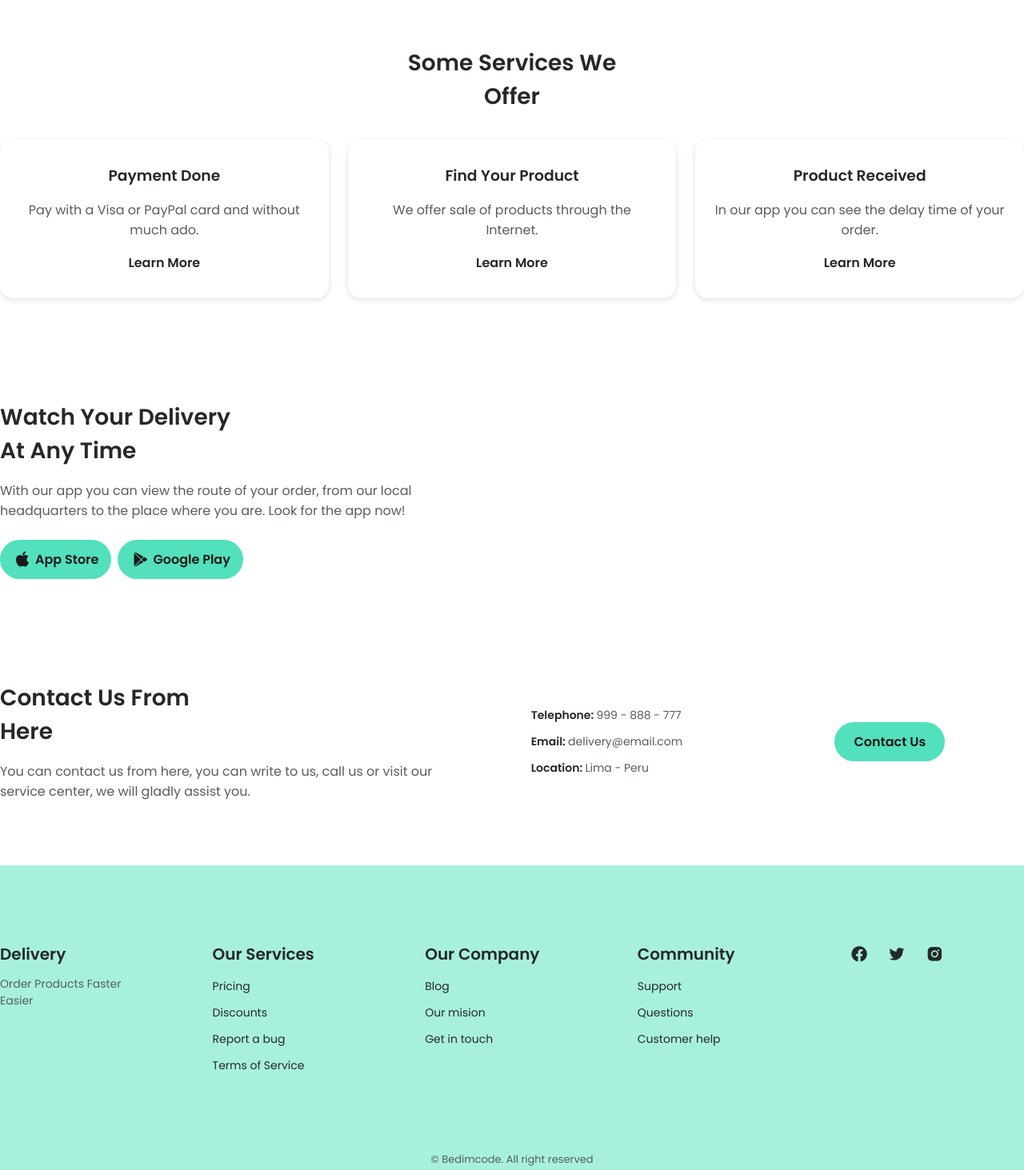
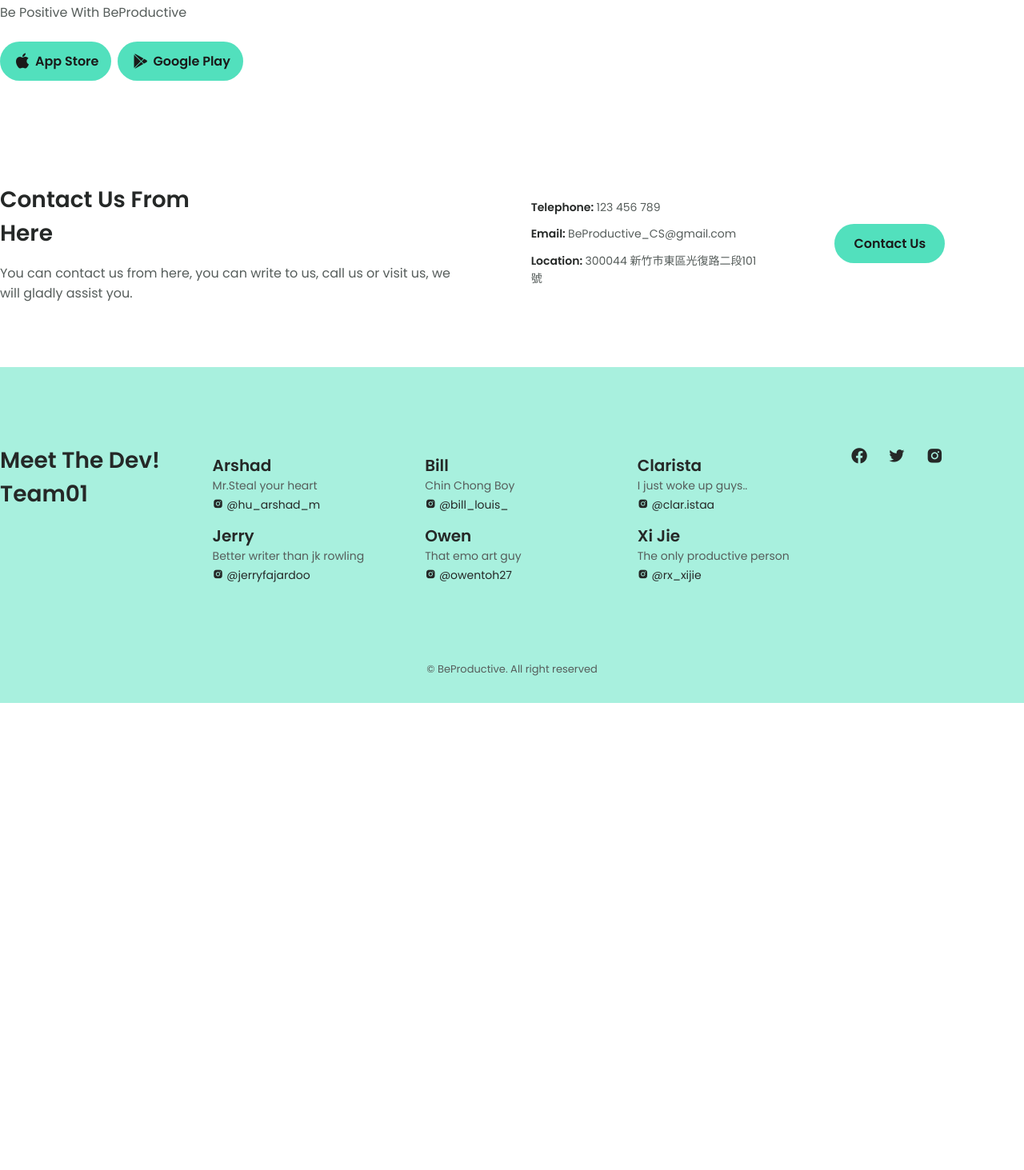
Before and after one commit to billlouis/BeProductive_LP, a plain HTML site: page index.html in a window 1280 px wide. Shown: the part 1187-2650 px from the top of the page at 80% size. After the commit the page ends 2066 px from the top, so only its background shows below. Drawn offline with nearby package versions, Linux system fonts and the light colour scheme.

```diff
--- a/assets/scss/components/_footer.scss
+++ b/assets/scss/components/_footer.scss
@@ -11,6 +11,7 @@
     &__title{
         font-size: var(--h3-font-size);
         margin-bottom: var(--mb-0-75);
+        margin-top: var(--mb-0-75);
     }
     &__logo{
         display: inline-block;
--- a/index.html
+++ b/index.html
@@ -10,7 +10,7 @@
         <!--=============== CSS ===============-->
         <link rel="stylesheet" href="assets/css/styles.css">
 
-        <title>Responsive website delivery</title>
+        <title>BeProductive</title>
     </head>
     <body>
         <!--=============== HEADER ===============-->
@@ -21,16 +21,16 @@
                 <div class="nav__menu" id="nav-menu">
                     <ul class="nav__list">
                         <li class="nav__item">
-                            <a href="#home" class="nav__link active-link">Home</a>
+                            <a href="#home" class="nav__link active-link">About</a>
                         </li>
                         <li class="nav__item">
-                            <a href="#about" class="nav__link">About us</a>
+                            <a href="#features" class="nav__link">Features</a>
                         </li>
                         <li class="nav__item">
-                            <a href="#services" class="nav__link">Services</a>
+                            <a href="#download" class="nav__link">Download</a>
                         </li>
                         <li class="nav__item">
-                            <a href="#contact" class="nav__link">Contact us</a>
+                            <a href="#contact" class="nav__link">Meet Us</a>
                         </li>
 
                         <i class='bx bx-toggle-left change-theme' id="theme-button"></i>
@@ -41,7 +41,7 @@
                     <i class='bx bx-grid-alt'></i>
                 </div>
 
-                <a href="#" class="button button__header">Order Now!</a>
+                <a href="#" class="button button__header">Sign Up!</a>
             </nav>
         </header>
 
@@ -53,68 +53,42 @@
 
                     <div class="home__data">
                         <h1 class="home__title">Be Productive <br> Get Works Done</h1>
-                        <p class="home__description">Order your favorite foods at any time and we will deliver them right to where you are.</p>
+                        <p class="home__description">Don't you feel lonely and unmotivated doing your work alone ?
+                            Don't you want to see what are your friends doing right now ?
+                            We present you our app.</p>
 
-                        <a href="#" class="button">Get Started</a>
+                        <a href="#services" class="button">Get Started</a>
 
                     </div>
                 </div>
             </section>
-
-            <!--=============== ABOUT ===============-->
-            <section class="about section container" id="about">
-                <div class="about__container grid">
-                    <div class="about__data">
-                        <h2 class="section__title-center">Find Out A Little More <br> About Us</h2>
-                        <p class="about__description">We are a company dedicated to the distribution of products by delivery
-                            to your home or to the place where you are, with the best quality of delivery.
-                        </p>
-                    </div>
-
-
-                </div>
-            </section>
-
-            <!--=============== SECURITY ===============-->
-            <section class="security section container">
-                <div class="security__container grid">
-                    <div class="security__data">
-                        <h2 class="section__title-center">Your Safety Is <br> Important</h2>
-                        <p class="security__description">When your order reaches you, we have the health safety protocols,
-                            so that you are protected from any disease. Watch the video of how the delivery is made.
-                        </p>
-                    </div>
-
-
-                </div>
-            </section>
-
             <!--=============== SERVICES ===============-->
-            <section class="services section container" id="services">
-                <h2 class="section__title">Some Services We <br> Offer</h2>
+            <section class="services section container" id="features">
+                <h1 class="section__title">Our Features</h1>
                 <div class="services__container grid">
                     <div class="services__data">
-                        <h3 class="services__subtitle">Payment Done</h3>
+                        <h3 class="services__subtitle">Productivity App</h3>
 
-                        <p class="services__description">Pay with a Visa or PayPal card and without much ado.</p>
+                        <p class="services__description">List down all your task, and tackle them down one by one!</p>
                         <div>
                             <a href="#" class="button button-link">Learn More</a>
                         </div>
                     </div>
 
                     <div class="services__data">
-                        <h3 class="services__subtitle">Find Your Product</h3>
+                        <h3 class="services__subtitle">Social Platform</h3>
 
-                        <p class="services__description">We offer sale of products through the Internet.</p>
+                        <p class="services__description">Share your progress and see your friend's activity, peer pressure is the best
+                            cure of procrastination.</p>
                         <div>
                             <a href="#" class="button button-link">Learn More</a>
                         </div>
                     </div>
 
                     <div class="services__data">
-                        <h3 class="services__subtitle">Product Received</h3>
+                        <h3 class="services__subtitle">Streak</h3>
 
-                        <p class="services__description">In our app you can see the delay time of your order.</p>
+                        <p class="services__description">Do your task everyday, keep that streak going.</p>
                         <div>
                             <a href="#" class="button button-link">Learn More</a>
                         </div>
@@ -122,13 +96,13 @@
                 </div>
             </section>
 
+
             <!--=============== APP ===============-->
-            <section class="app section container">
+            <section class="app section container" id = "download">
                 <div class="app__container grid">
                     <div class="app__data">
-                        <h2 class="section__title-center">Watch Your Delivery <br> At Any Time</h2>
-                        <p class="app__description">With our app you can view the route of your order, from our local headquarters to the
-                            place where you are. Look for the app now!</p>
+                        <h2 class="section__title-center">Get Notified And Be Our First User! <br> Sign Up For Beta</h2>
+                        <p class="app__description">Be Positive With BeProductive </p>
                         <div class="app__buttons">
                             <a href="#" class="button button-flex">
                                 <i class='bx bxl-apple button__icon'></i> App Store
@@ -144,18 +118,18 @@
             </section>
 
             <!--=============== CONTACT US ===============-->
-            <section class="contact section container" id="contact">
+            <section class="contact section container" id = "contact">
                 <div class="contact__container grid">
                     <div class="contact__content">
                         <h2 class="section__title-center">Contact Us From <br> Here</h2>
                         <p class="contact__description">You can contact us from here, you can write to us,
-                            call us or visit our service center, we will gladly assist you.</p>
+                            call us or visit us, we will gladly assist you.</p>
                     </div>
 
                     <ul class="contact__content grid">
-                        <li class="contact__address">Telephone: <span class="contact__information">999 - 888 - 777</span></li>
-                        <li class="contact__address">Email:  <span class="contact__information">delivery@email.com</span></li>
-                        <li class="contact__address">Location: <span class="contact__information">Lima - Peru</span></li>
+                        <li class="contact__address">Telephone: <span class="contact__information">123 456 789</span></li>
+                        <li class="contact__address">Email:  <span class="contact__information">BeProductive_CS@gmail.com</span></li>
+                        <li class="contact__address">Location: <span class="contact__information">300044 新竹市東區光復路二段101號</span></li>
                     </ul>
 
                     <div class="contact__content">
@@ -168,37 +142,49 @@
         <!--=============== FOOTER ===============-->
         <footer class="footer section">
             <div class="footer__container container grid">
+                <h2 class="section__title-center">Meet The Dev! <br> Team01</h2>
+
                 <div class="footer__content">
-                    <a href="#" class="footer__logo">Delivery</a>
-                    <p class="footer__description">Order Products Faster <br> Easier</p>
+                    <h3 class="footer__title">Arshad</h3>
+                    <p class="footer__description">Mr.Steal your heart</p>
+                    <a href="https://www.instagram.com/hu_arshad_m/" class="footer__link"
+                    target="_blank" rel="noopener noreferrer">
+                    <i class='bx bxl-instagram-alt'></i> @hu_arshad_m</a>
+
+                    <h3 class="footer__title">Jerry</h3>
+                    <p class="footer__description">Better writer than jk rowling</p>
+                    <a href="https://www.instagram.com/jerryfajardoo/" class="footer__link"
+                    target="_blank" rel="noopener noreferrer">
+                    <i class='bx bxl-instagram-alt'></i> @jerryfajardoo</a>
                 </div>
 
                 <div class="footer__content">
-                    <h3 class="footer__title">Our Services</h3>
-                    <ul class="footer__links">
-                        <li><a href="#" class="footer__link">Pricing </a></li>
-                        <li><a href="#" class="footer__link">Discounts</a></li>
-                        <li><a href="#" class="footer__link">Report a bug</a></li>
-                        <li><a href="#" class="footer__link">Terms of Service</a></li>
-                    </ul>
+                    <h3 class="footer__title">Bill</h3>
+                    <p class="footer__description">Chin Chong Boy</p>
+                    <a href="https://www.instagram.com/bill_louis_/" class="footer__link"
+                    target="_blank" rel="noopener noreferrer">
+                    <i class='bx bxl-instagram-alt'></i> @bill_louis_</a>
+
+                    <h3 class="footer__title">Owen</h3>
+                    <p class="footer__description">That emo art guy</p>
+                    <a href="https://www.instagram.com/owentoh27/" class="footer__link"
+                    target="_blank" rel="noopener noreferrer">
+                    <i class='bx bxl-instagram-alt'></i> @owentoh27</a>
                 </div>
 
                 <div class="footer__content">
-                    <h3 class="footer__title">Our Company</h3>
-                    <ul class="footer__links">
-                        <li><a href="#" class="footer__link">Blog</a></li>
-                        <li><a href="#" class="footer__link">Our mision</a></li>
-                        <li><a href="#" class="footer__link">Get in touch</a></li>
-                    </ul>
-                </div>
+                    <h3 class="footer__title">Clarista</h3>
+                    <p class="footer__description">I just woke up guys..</p>
+                    <a href="https://www.instagram.com/clar.istaa/" class="footer__link"
+                    target="_blank" rel="noopener noreferrer">
+                    <i class='bx bxl-instagram-alt'></i> @clar.istaa</a>
 
-                <div class="footer__content">
-                    <h3 class="footer__title">Community</h3>
-                    <ul class="footer__links">
-                        <li><a href="#" class="footer__link">Support</a></li>
-                        <li><a href="#" class="footer__link">Questions</a></li>
-                        <li><a href="#" class="footer__link">Customer help</a></li>
-                    </ul>
+                    <h3 class="footer__title">Xi Jie</h3>
+                    <p class="footer__description">The only productive person</p>
+                    <a href="https://www.instagram.com/rx_xijie/" class="footer__link"
+                    target="_blank" rel="noopener noreferrer">
+                    <i class='bx bxl-instagram-alt'></i> @rx_xijie
+                    </a>
                 </div>
 
                 <div class="footer__social">
@@ -208,7 +194,7 @@
                 </div>
             </div>
 
-            <p class="footer__copy">&#169; Bedimcode. All right reserved</p>
+            <p class="footer__copy">&#169; BeProductive. All right reserved</p>
         </footer>
 
         <!--=============== SCROLL UP ===============-->
```
Also changed, not shown: assets/css/styles.css.
